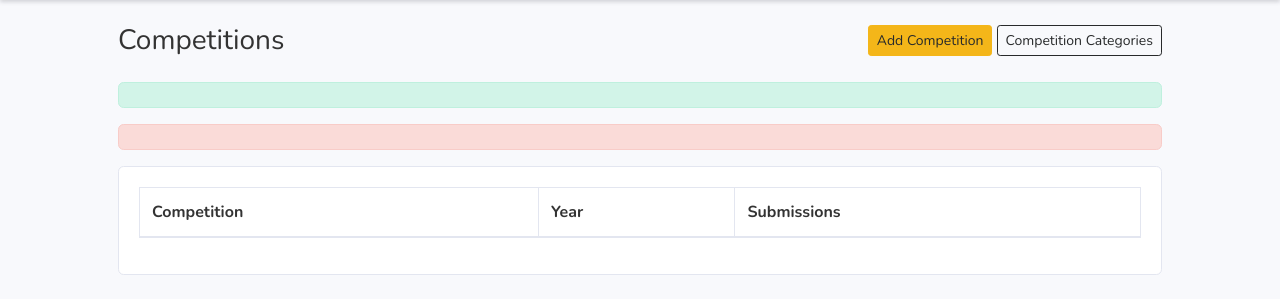
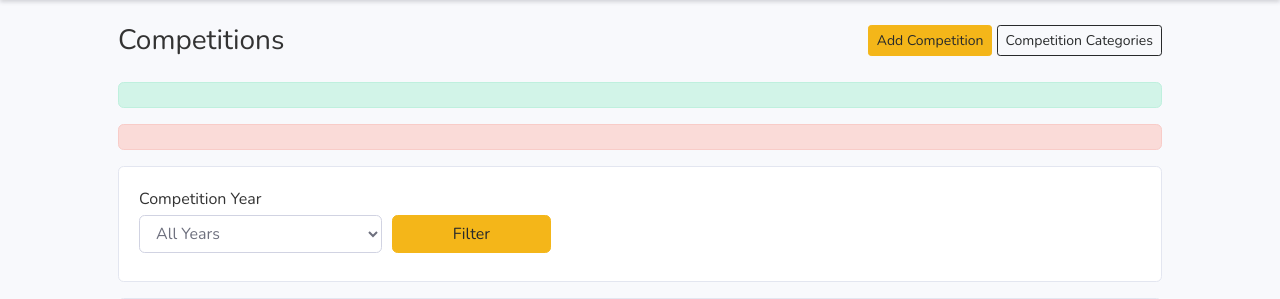
Before and after one commit to jcanon/Spark-Awards-Competition, a CodeIgniter 4 app: the page made by app/Views/admin/competitions/index.php in a window 1280 px wide. Shown: the part 56-355 px from the top of the page. Run offline with PHP 8.4 and a stand-in for CodeIgniter, Linux system fonts and the light colour scheme; the template is opened without the code that fills it, so the values that code supplies are empty; some libraries are stand-ins or nearby versions.

Commit message:
updated filter for competitions

```diff
--- a/app/Views/admin/competitions/index.php
+++ b/app/Views/admin/competitions/index.php
@@ -11,6 +11,27 @@
     </div>
 
     <?= view('partials/flash') ?>
+
+    <div class="card mb-3">
+        <div class="card-body">
+            <form method="get" action="<?= site_url('admin/competitions') ?>" class="form-row align-items-end">
+                <div class="col-md-3 mb-2">
+                    <label for="compYear" class="mb-1">Competition Year</label>
+                    <select id="compYear" name="compYear" class="form-control">
+                        <option value="ALL" <?= (string)$selectedYear === 'ALL' ? 'selected' : '' ?>>All Years</option>
+                        <?php foreach ($years as $year): ?>
+                            <option value="<?= (int)$year ?>" <?= (string)$selectedYear === (string)$year ? 'selected' : '' ?>>
+                                <?= (int)$year ?>
+                            </option>
+                        <?php endforeach; ?>
+                    </select>
+                </div>
+                <div class="col-md-2 mb-2">
+                    <button type="submit" class="btn btn-primary btn-block">Filter</button>
+                </div>
+            </form>
+        </div>
+    </div>
 
     <div class="card">
         <div class="card-body table-responsive">
```
Also changed, not shown: app/Controllers/Admin/CompetitionsController.php (+19 -1 lines), app/Services/Admin/CompetitionService.php (+31 -4 lines).
